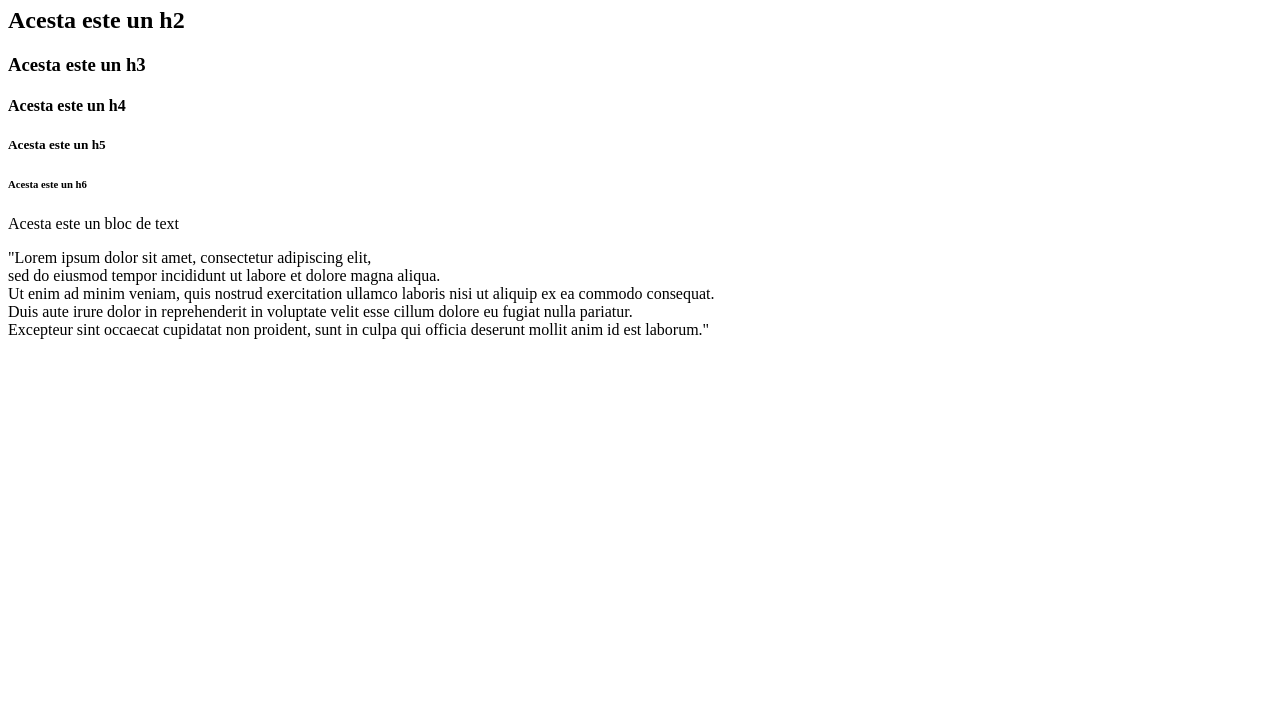
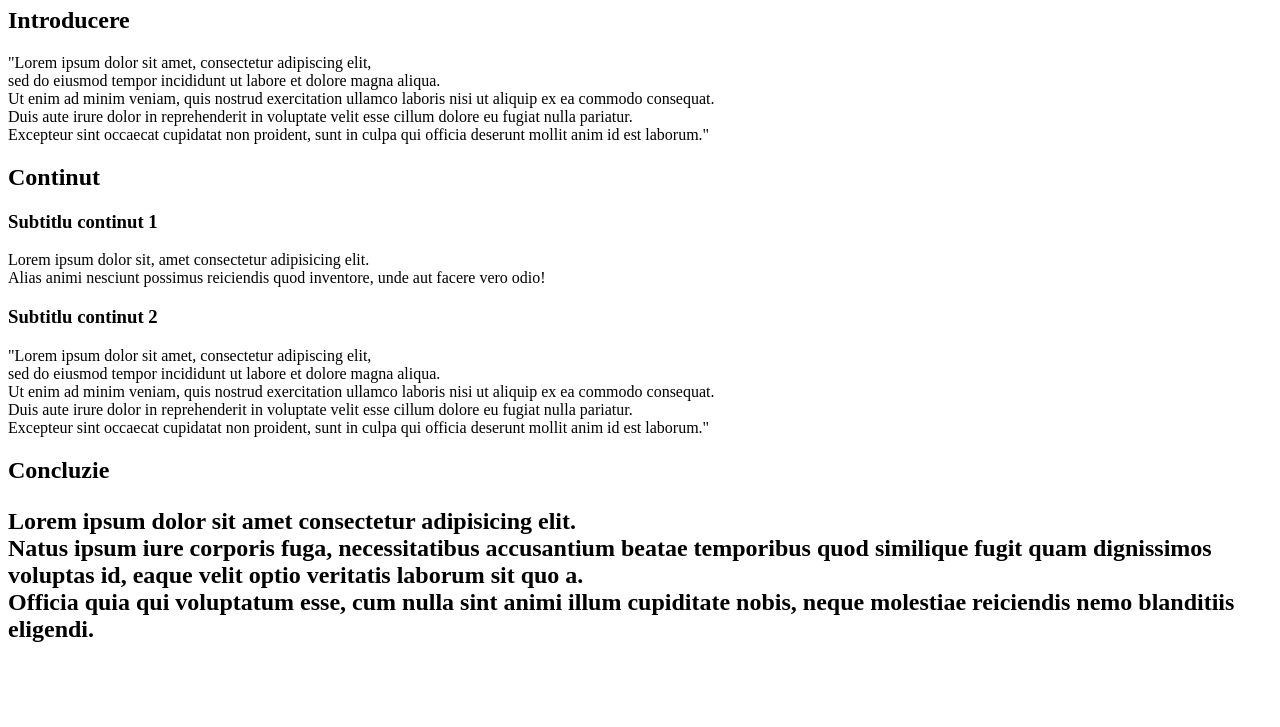
Before and after one commit to marianbt554/titluri-paragrafe-html, a plain HTML site: page index.html in a window 1280 px wide. Shown: the part 73-800 px from the top of the page. Drawn offline with Linux system fonts and the light colour scheme.

Commit message:
"Add lorem ipsum paragraphs"

```diff
--- a/index.html
+++ b/index.html
@@ -5,18 +5,30 @@
     </head>
 
     <body>
-        <h1>Acesta este un h1</h1>
-        <h2>Acesta este un h2</h2>
-        <h3>Acesta este un h3</h3>
-        <h4>Acesta este un h4</h4>
-        <h5>Acesta este un h5</h5>
-        <h6>Acesta este un h6</h6>
-
-       <p>Acesta este un bloc de text</p>
+        <h1>Titlu principal pentru articol</h1>
+        <h2>Introducere</h2>
         <p>"Lorem ipsum dolor sit amet, consectetur adipiscing elit,<br>
             sed do eiusmod tempor incididunt ut labore et dolore magna aliqua. <br>
             Ut enim ad minim veniam, quis nostrud exercitation ullamco laboris nisi ut aliquip ex ea commodo consequat. <br>
             Duis aute irure dolor in reprehenderit in voluptate velit esse cillum dolore eu fugiat nulla pariatur.<br>
              Excepteur sint occaecat cupidatat non proident, sunt in culpa qui officia deserunt mollit anim id est laborum."</p>
+        <h2>Continut</h2>
+        <h3>Subtitlu continut 1</h3>
+        <p>Lorem ipsum dolor sit, amet consectetur adipisicing elit. <br>
+            Alias animi nesciunt possimus reiciendis quod inventore, unde aut facere vero odio!</p>
+
+        <h3>Subtitlu continut 2</h3>
+        <p>"Lorem ipsum dolor sit amet, consectetur adipiscing elit,<br>
+            sed do eiusmod tempor incididunt ut labore et dolore magna aliqua. <br>
+            Ut enim ad minim veniam, quis nostrud exercitation ullamco laboris nisi ut aliquip ex ea commodo consequat. <br>
+            Duis aute irure dolor in reprehenderit in voluptate velit esse cillum dolore eu fugiat nulla pariatur.<br>
+             Excepteur sint occaecat cupidatat non proident, sunt in culpa qui officia deserunt mollit anim id est laborum."</p>
+        <h2>Concluzie</h>
+            <p>Lorem ipsum dolor sit amet consectetur adipisicing elit.<br>
+             Natus ipsum iure corporis fuga, necessitatibus accusantium beatae temporibus quod similique fugit quam dignissimos voluptas id, eaque velit optio veritatis laborum sit quo a.<br>
+              Officia quia qui voluptatum esse, cum nulla sint animi illum cupiditate nobis, neque molestiae reiciendis nemo blanditiis eligendi.</p>
+
+
+
     </body>
 </html>
```
